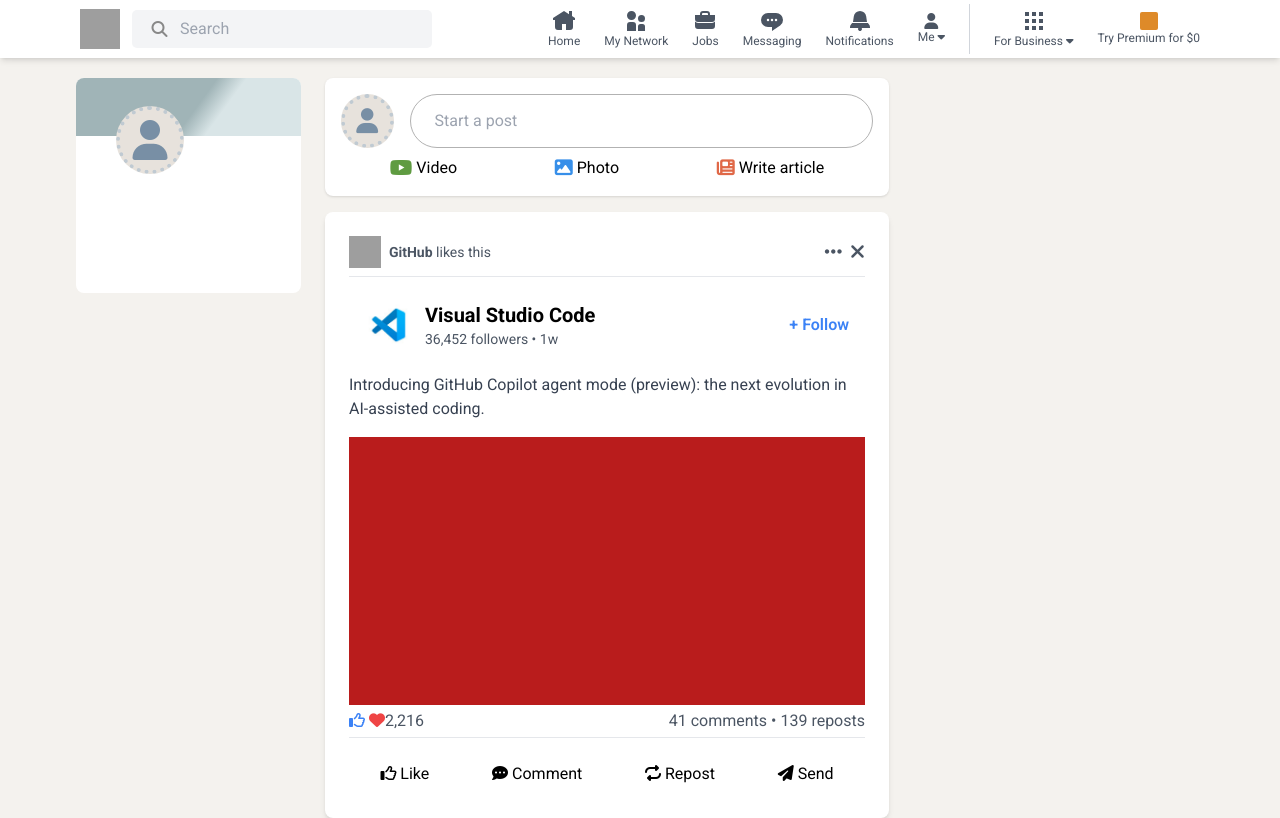
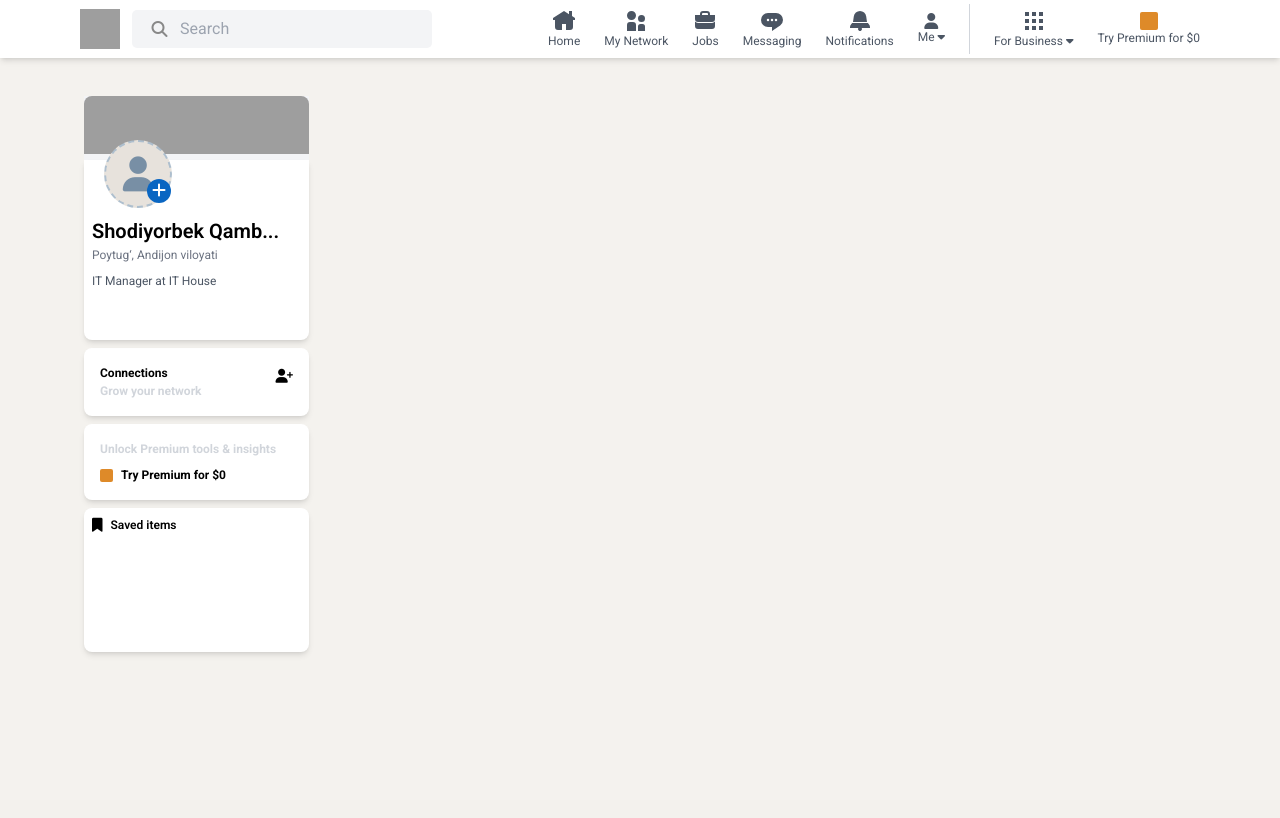
Before and after one commit to ShodiyorbekQambaraliyev/LinkedIn, a Django app: page /home/ in a window 1280 px wide. After the commit the page ends 655 px from the top, so only its background shows below. Run offline with Django 5.2, Linux system fonts and the light colour scheme; some libraries are stand-ins or nearby versions; grey boxes are pictures that could not be loaded.

Commit message:
Chaptomondagi menular bitdi

```diff
--- a/LinkedIn/templates/home.html
+++ b/LinkedIn/templates/home.html
@@ -2,91 +2,108 @@
 
 {% load static %}
 {% block content %}
-<div class="container_fluid flex gap-6 mt-[20px]">
-    <div class="w-[225px] h-[215px] bg-white rounded-lg relative">
-        <div style="background: rgb(160,180,183);
-            background: linear-gradient(126deg, rgba(160,180,183,1) 53%, rgba(217,229,231,1) 64%);"
-            class="w-[225px] h-[58px] bg-[#A0B4B7] rounded-t-lg">
+<div class="container_fluid ">
+    <div class="w-full flex ">
+        <div class="container_fluid w-full p-2 mt-[30px]  flex items-center justify-between">
+            <div>
+                <div class="flex flex-col items-center justify-center relative">
+                    <div class="w-full h-16 bg-gray-100">
+                        <img class="w-[225px] h-[58px] rounded-t-lg"
+                            src="https://static.licdn.com/aero-v1/sc/h/55k1z8997gh8dwtihm11aajyq" alt="">
+                    </div>
+                    <div class="w-[225px] h-[180px] bg-white
+                    rounded-b-lg shadow-md  p-2 relative text-center">
+                        <i style="border: 2px dashed #AEBFCE;"
+                            class="bg-[#E7E2DC] flex items-center justify-center text-[35px] text-[#788FA5] w-[68px] h-[68px] rounded-full absolute top-[-20px] left-[20px] fa-solid fa-user"></i>
+                        <div
+                            class="w-[24px] h-[24px] bg-[#0A66C2] rounded-full absolute top-[19px] right-[138px]  text-white">
+                            <i class="fa-solid fa-plus"></i>
+                        </div>
+                        <div class="mt-8 text-left">
+                            <h2 class="text-[20px] font-semibold !pt-4">Shodiyorbek Qamb...</h2>
+                            <p class="text-[12px] text-gray-500">Poytug‘, Andijon viloyati</p>
+                            <p class="text-[12px] text-gray-600 mt-2">IT Manager at IT House </p>
 
-        </div>
-        <div style="border: 4px dotted #C0CAD2;" class="w-[68px] h-[68px] rounded-full bg-[#E7E2DC] flex items-center justify-center absolute top-[28px] left-[40px]">
-            <i class="text-[40px] text-[#788FA5] fa-solid fa-user "></i>
-        </div>
-
-    </div>
-
-    <div class="w-2/4">
-        <div class="bg-white p-4 rounded-lg shadow mb-4">
-            <div class="w-full flex gap-4">
-                <div style="border: 4px dotted #C0CAD2;" class="w-[60px] h-[54px] rounded-full bg-[#E7E2DC] flex items-center justify-center ">
-                    <i class="text-[25px] text-[#788FA5] fa-solid fa-user"></i>
-                </div>
-                <input type="text" placeholder="Start a post" class="w-full px-6 border border-[#b2b2b2] rounded-full">
-            </div>
-            <div class="flex justify-around mt-2 items-center">
-                <button class="flex gap-1 items-center"><i class="fa-brands fa-youtube text-[20px] text-[#5f9b41]"></i> Video</button>
-                <button class="flex gap-1 items-center"><i class="fa-solid fa-image text-[18px] text-[#378fe9]"></i> Photo</button>
-                <button class="flex gap-1 items-center"><i class="fa-solid fa-newspaper text-[18px] text-[#e06847]"></i> Write article</button>
-            </div>
-        </div>
-
-        <div class="max-w-4xl mx-auto bg-white shadow-md rounded-lg p-6">
-
-            <!-- GitHub Like Bar -->
-            <div class="flex items-center justify-between text-gray-600 text-sm pb-2 border-b">
-                <div class="flex items-center gap-2">
-                    <img src="https://github.githubassets.com/images/modules/logos_page/GitHub-Mark.png" alt="GitHub" class="w-8 h-8 ">
-                    <h3 class="text-sm"><span class="font-bold">GitHub</span> likes this</h3>
-                </div>
-                <div class="flex items-center gap-2">
-                    <i class="fa-solid fa-ellipsis text-[20px]"></i>
-                    <i class="fa-solid fa-xmark text-[20px]"></i>
-                </div>
-            </div>
-
-            <!-- Header Section -->
-            <div class="flex items-center justify-between  p-4 mt-2">
-                <div class="flex items-center space-x-3">
-                    <img src="{% static 'img/vs_code_logo.jpeg' %}" alt="VS Code" class="w-12 h-12">
-                    <div>
-                        <h1 class="text-xl font-bold">Visual Studio Code</h1>
-                        <p class="text-gray-600 text-sm">36,452 followers • 1w</p>
+                        </div>
                     </div>
                 </div>
-                <button class="text-blue-500 font-semibold">+ Follow</button>
-            </div>
 
-            <!-- Description -->
-            <p class="mt-2 text-gray-700">Introducing GitHub Copilot agent mode (preview): the next evolution in AI-assisted coding.</p>
+                <div class="w-[225px]  rounded-lg bg-white mt-2 p-4 flex  justify-between shadow-md">
+                    <div class="text-[12px]">
+                        <span class="text-[#000] font-bold">Connections</span> <br>
+                        <span class="text-gray-300 font-bold">Grow your network</span>
+                    </div>
+                    <div>
+                        <i class="text-[14px] fa-solid fa-user-plus"></i>
+                    </div>
+                </div>
 
-            <!-- Main Content -->
-            <div class="flex flex-col items-center  mt-4">
-                <div class="w-full h-[268px] bg-red-700">
-
+                <div class="w-[225px]  rounded-lg bg-white mt-2 p-4 shadow-md">
+                    <div class="text-[12px]">
+                        <span class="text-gray-300 font-bold">Unlock Premium tools & insights</span>
+                    </div>
+                    <div class="flex gap-2 items-center mt-2">
+                        <div class="w-[13px] h-[13px] bg-[#DE8A29] rounded-sm"></div>
+                        <span class="text-[12px] font-bold hover:text-[#0562BC] cursor-pointer">Try Premium for
+                            $0</span>
+                    </div>
                 </div>
-            </div>
-
-            <!-- Engagement Stats -->
-            <div class="relative flex justify-between items-center mt-4 text-gray-600">
-                <div class="absolute w-full flex items-center justify-between">
-                    <div class="flex items-center">
-                        <span class="text-blue-500"><i class="fa-regular fa-thumbs-up"></i> <i class="fa-solid fa-heart text-red-500"></i> </span>
-                        <span> 2,216</span>
+                <div class="w-[225px] h-[144px] p-2 bg-white rounded-lg mt-2 shadow-md">
+                    <div class="flex items-center gap-2 text-[12px] font-semibold ">
+                        <i class="text-[14px] fa-solid fa-bookmark"></i>
+                        <a href="#" class="hover:decoration-solid">Saved items</a>
                     </div>
-                    <span class="flex items-center">41 comments • 139 reposts</span>
                 </div>
-            </div>
-
-            <!-- Action Buttons -->
-            <div class="flex justify-around mt-4 border-t pt-4">
-                <button class="px-4 py-2 rounded-md hover:bg-gray-300"><i class="fa-regular fa-thumbs-up"></i> Like</button>
-                <button class="px-4 py-2 rounded-md hover:bg-gray-300"><i class="fa-solid fa-comment-dots"></i> Comment</button>
-                <button class="px-4 py-2 rounded-md hover:bg-gray-300"><i class="fa-solid fa-repeat"></i> Repost</button>
-                <button class="px-4 py-2 rounded-md hover:bg-gray-300"><i class="fa-solid fa-paper-plane"></i> Send</button>
             </div>
         </div>
     </div>
 
+    <input type="checkbox" id="modal-toggle" class="hidden peer">
+
+
+
 
 </div>
 {% endblock %}
+
+
+<!-- <label for="modal-toggle"
+        class="bg-blue-600 text-white px-4 py-2 rounded cursor-pointer hover:bg-blue-700 transition">
+        Post yaratish
+    </label>
+    <div class="fixed inset-0 bg-black bg-opacity-50 hidden peer-checked:flex justify-center items-center">
+        <div class="bg-white p-6 rounded-lg shadow-lg w-80 relative">
+            <label for="modal-toggle" class="absolute top-3 right-3 text-red-500 text-xl cursor-pointer">&times;</label>
+            <h2 class="text-lg font-semibold mb-4">Rasm tanlang</h2>
+
+            <form method="POST" enctype="multipart/form-data" class="flex flex-col items-center">
+                {% csrf_token %}
+
+                <label for="rasm_input"
+                    class="w-full h-40 border-2 border-dashed border-gray-400 flex flex-col justify-center items-center bg-gray-50 rounded-lg cursor-pointer hover:border-blue-500 transition">
+                    <span class="text-gray-600">Rasm yoki video tanlang</span>
+                    <input type="file" id="rasm_input" name="image" class="hidden" accept="image/*,video/mp4">
+                </label>
+
+                <button type="submit"
+                    class="mt-4 bg-green-600 text-white px-4 py-2 rounded hover:bg-green-700 transition">Postni
+                    yaratish</button>
+            </form>
+        </div>
+    </div>
+
+    <div class="mt-6 w-full max-w-4xl grid grid-cols-2 md:grid-cols-3 lg:grid-cols-4 gap-4">
+        {% for post in posts %}
+        <div class="bg-white p-3 shadow rounded-lg flex flex-col items-center">
+            <img src="{{ post.image.url }}" alt="Post rasmi" class="w-full h-48 object-cover rounded-md">
+            <p class="text-sm text-gray-500 mt-2">{{ post.created_at|date:"Y-m-d H:i" }}</p>
+            <form method="POST" action="{% url 'delete_post' post.id %}" class="mt-2">
+                {% csrf_token %}
+                <button type="submit"
+                    class="bg-red-600 text-white px-3 py-1 rounded hover:bg-red-700 transition">O'chirish</button>
+            </form>
+        </div>
+        {% empty %}
+        <p class="text-center text-gray-600 col-span-full">Hozircha hech qanday post yo‘q.</p>
+        {% endfor %}
+    </div> -->
```
